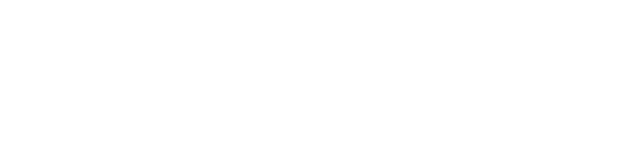
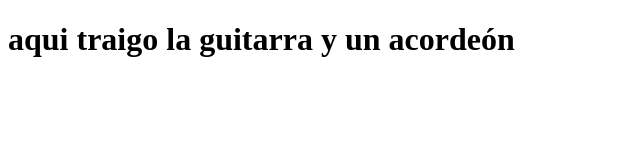
Before and after one commit to kevin99j/git-tuto, a plain HTML site: page index.html in a window 1280 px wide. Shown: the whole page, without its empty margins (0-640 px from the left). Drawn offline with Linux system fonts and the light colour scheme.

Commit message:
mensaje kul

```diff
--- a/index.html
+++ b/index.html
@@ -8,6 +8,6 @@
     <title>Pruebas De Git </title>
 </head>
 <body>
-
+    <h1>aqui traigo la guitarra y un acordeón</h1>
 </body>
 </html>
```
